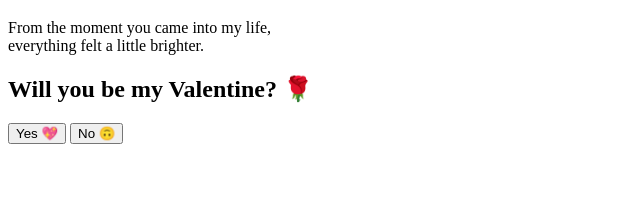
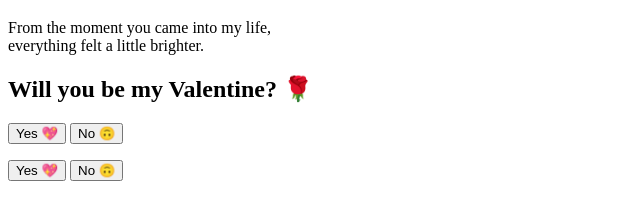
Before and after one commit to nitinkarthikeyan27-boop/Valentine-, a plain HTML site: page index.html in a window 1280 px wide. Shown: the part 62-282 px from the top of the page, without its empty margins (0-640 px from the left). Drawn offline with Linux system fonts and the light colour scheme.

Commit message:
Update index.html

```diff
--- a/index.html
+++ b/index.html
@@ -22,6 +22,12 @@
 
     <p id="response"></p>
   </div>
+  <div class="buttons">
+  <button id="yesBtn">Yes 💖</button>
+  <button id="noBtn">No 🙃</button>
+</div>
+
+<p id="response"></p>
 
   <script src="script.js"></script>
 </body>
```
